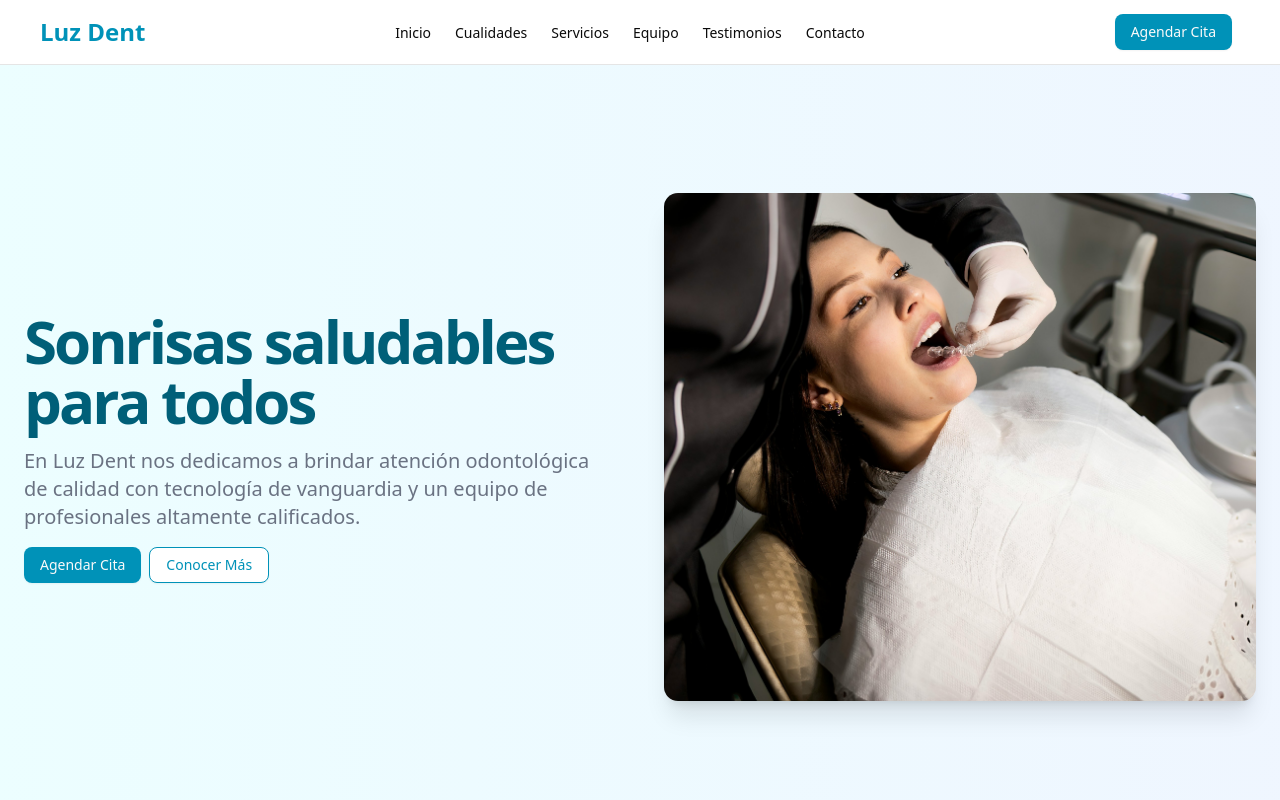
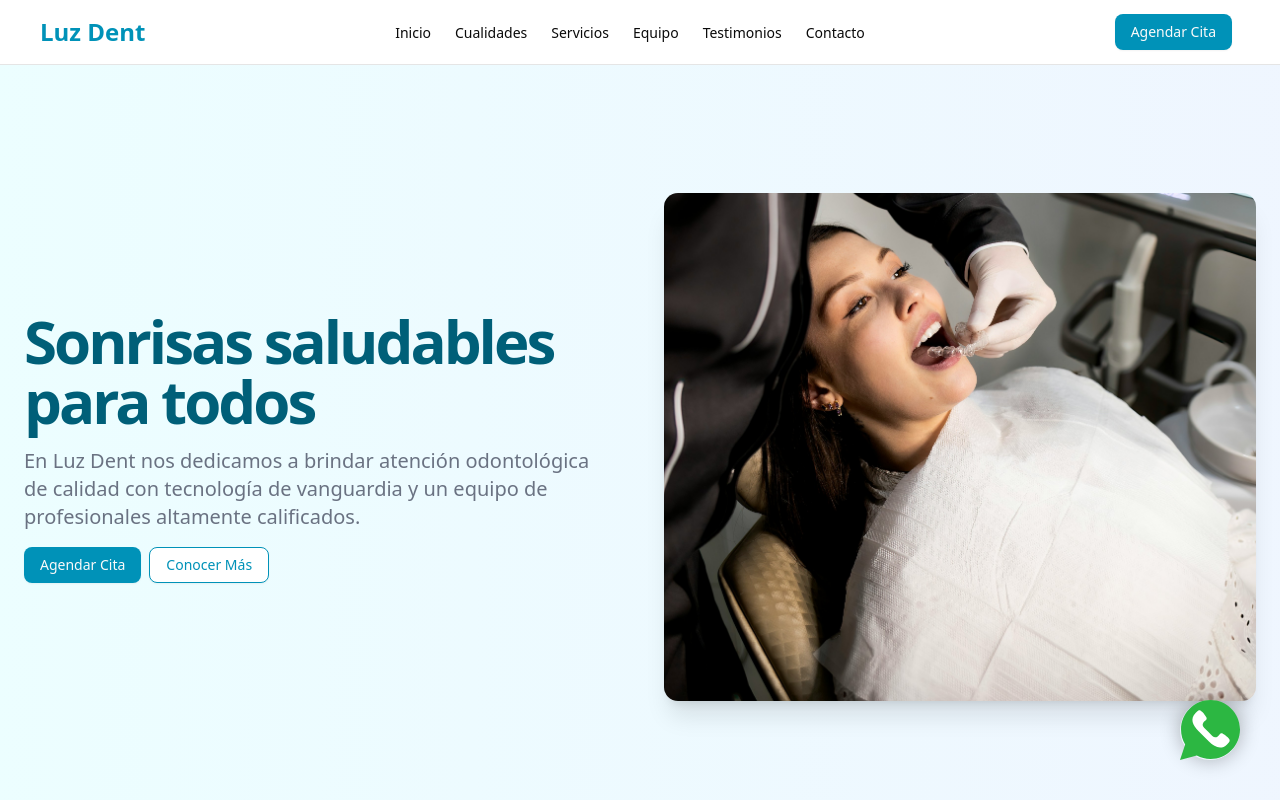
Before and after one commit to LuisPg10/luzdent, a React (Vite) app: page / in a window 1280 px wide. Shown: the top 800 px of the page. Built offline with nearby package versions, Linux system fonts and the light colour scheme.

Commit message:
Add: WhatsApp icon added to the page like a floating action button

```diff
--- a/src/pages/MainPage.tsx
+++ b/src/pages/MainPage.tsx
@@ -1,3 +1,4 @@
+import { useEffect } from 'react';
 import { Navbar } from '@/components/ui/Navbar';
 import {
   HeroSection,
@@ -8,8 +9,9 @@ import {
   TeamSection,
 } from '@/components/sections';
 import { FooterInfo } from '@/components/footer/FooterInfo';
-import { useEffect } from 'react';
 import { scrollToHash } from '@/lib/scroll-to-hash';
+
+import whatsappLogo from '../assets/images/whatsapp-logo.svg';
 
 export default function MainPage() {
   useEffect(() => {
@@ -17,7 +19,7 @@ export default function MainPage() {
   }, []);
 
   return (
-    <div className="flex min-h-screen flex-col">
+    <div className="relative flex min-h-screen flex-col">
       <header className="sticky top-0 z-50 w-full border-b bg-white">
         <Navbar />
       </header>
@@ -55,6 +57,19 @@ export default function MainPage() {
           </div>
         </div>
       </footer>
+
+      <a
+        href="https://wa.me/573004010980"
+        target="_blank"
+        className="fixed right-6 bottom-10 rounded-full shadow-[0_0_20px_rgba(0,0,0,0.3)] transition-shadow duration-300 hover:shadow-[0_0_25px_rgba(37,211,102,0.6)] md:right-10"
+      >
+        <img
+          width={60}
+          height={60}
+          src={whatsappLogo}
+          alt="Icono de whatsapp"
+        />
+      </a>
     </div>
   );
 }
```
Also changed, not shown: src/assets/images/whatsapp-logo.svg (added).
